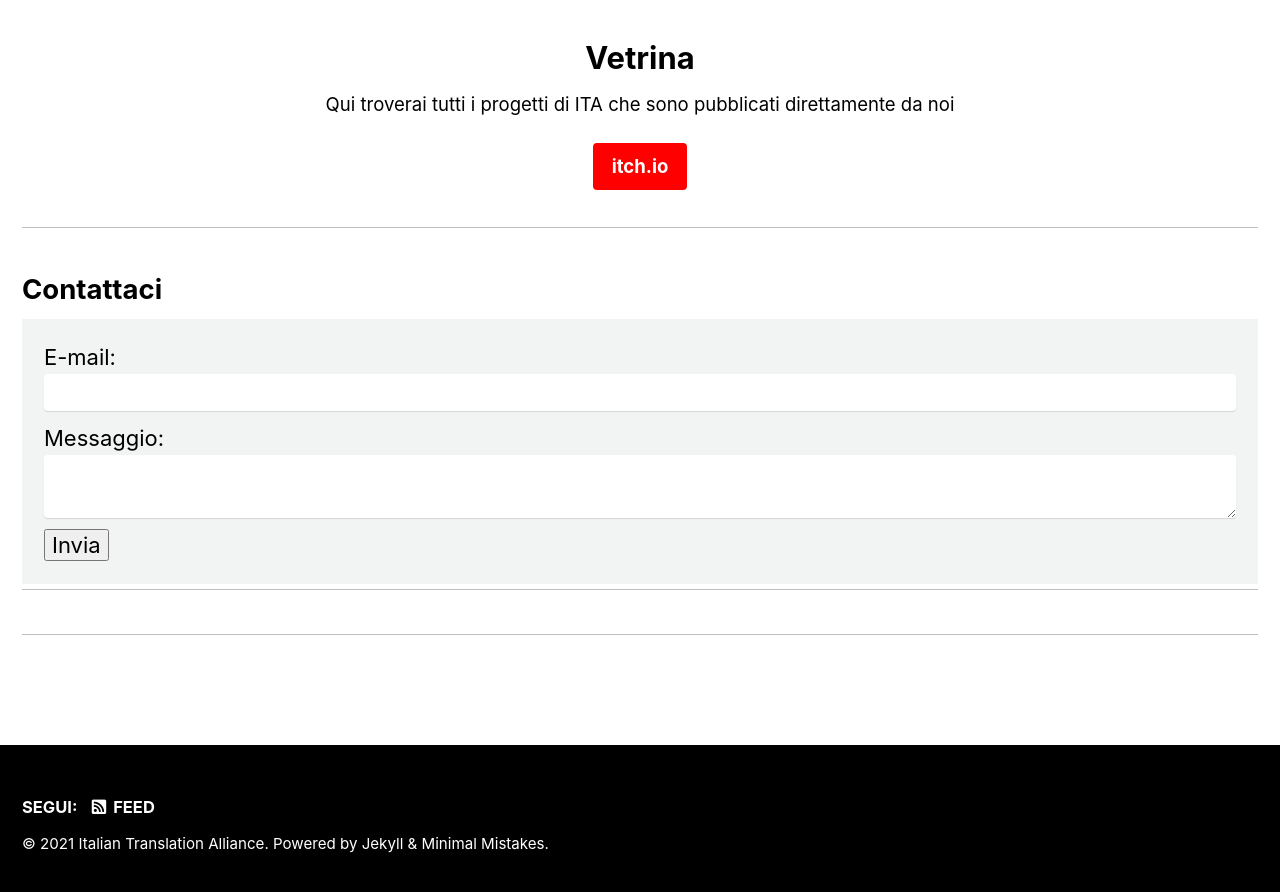
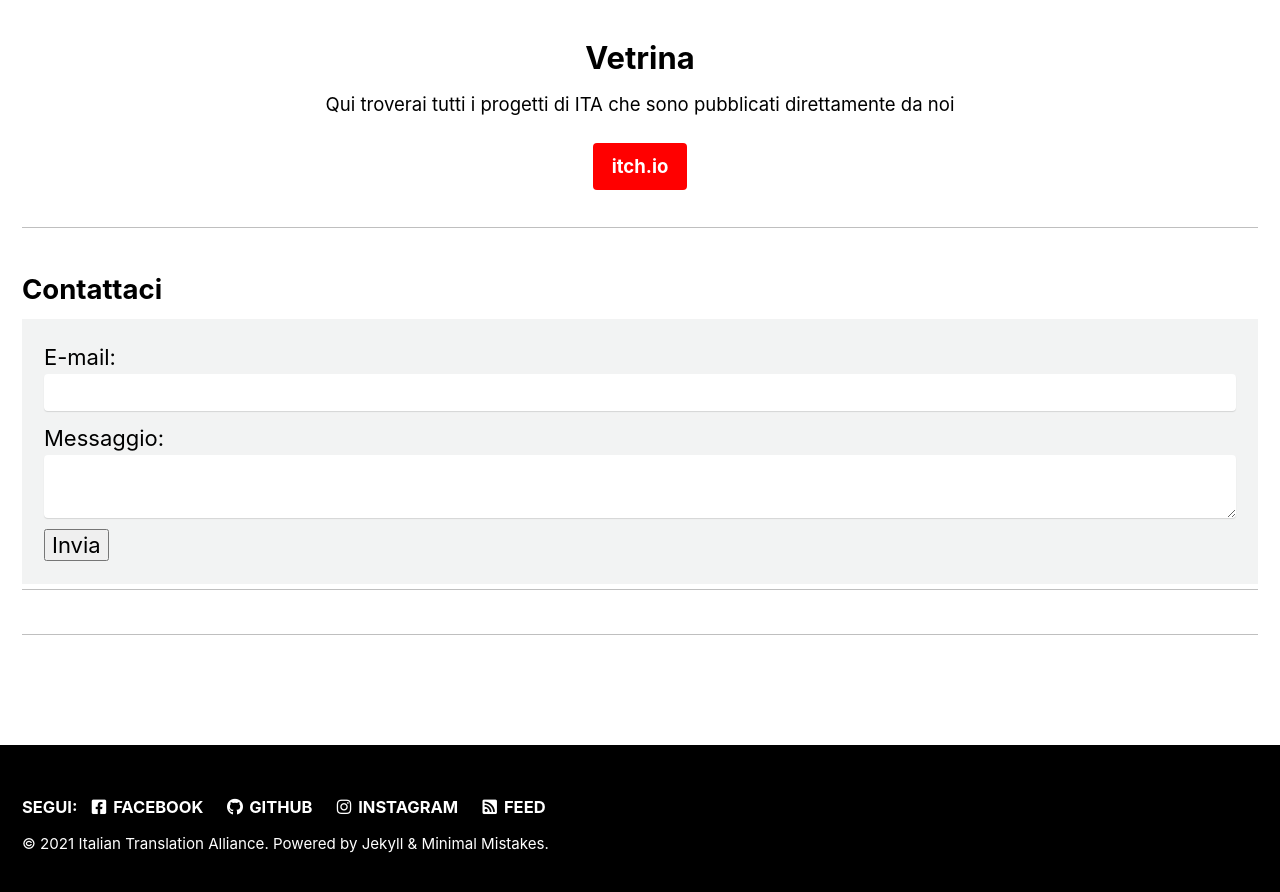
Before and after one commit to Italian-Translation-Alliance/italian-translation-alliance.github.io, a Jekyll site: the page built from index.html, in a window 1280 px wide and 900 px high, scrolled down 953 px. Shown: the top 892 px of the window. Built offline with Jekyll 4.4.1, drawn with Linux system fonts in a browser that asks for light colours; cached includes are drawn as plain includes; the list of posts is cut into pages by our own code; comment, search, counter and statistics services are not loaded; some of the changed lines change nothing that is shown.

Commit message:
Update _config.yml

```diff
--- a/_config.yml
+++ b/_config.yml
@@ -102,22 +102,22 @@
   links:
     - label: "Email"
       icon: "fas fa-fw fa-envelope-square"
-      # url: "mailto:your.name@email.com"
-    - label: "Website"
-      icon: "fas fa-fw fa-link"
-      url: "https://zeruhur.space"
-    - label: "Twitter"
-      icon: "fab fa-fw fa-twitter-square"
-      url: "https://twitter.com/zeruhur"
+      url: "mailto: italian.translation.alliance@gmail.com"
+    # - label: "Website"
+    #   icon: "fas fa-fw fa-link"
+    #   url: "https://zeruhur.space"
+    # - label: "Twitter"
+    #   icon: "fab fa-fw fa-twitter-square"
+    #   url: "https://twitter.com/zeruhur"
     - label: "Facebook"
       icon: "fab fa-fw fa-facebook-square"
-      url: "https://facebook.com/Zeruhur"
+      url: "https://www.facebook.com/italiantranslationalliance"
     - label: "GitHub"
       icon: "fab fa-fw fa-github"
-      url: "https://github.com/zeruhur"
+      url: "https://github.com/Italia-Translation-Alliance"
     - label: "Instagram"
       icon: "fab fa-fw fa-instagram"
-      url: "https://instagram.com/zeruhur"
+      url: "https://instagram.com/italiantranslationalliance"
 
 # Site Footer
 footer:
@@ -127,10 +127,10 @@
       # url:
     - label: "Facebook"
       icon: "fab fa-fw fa-facebook-square"
-      # url:
+      url: "https://www.facebook.com/italiantranslationalliance"
     - label: "GitHub"
       icon: "fab fa-fw fa-github"
-      # url:
+      url: "https://github.com/Italia-Translation-Alliance"
     - label: "GitLab"
       icon: "fab fa-fw fa-gitlab"
       # url:
@@ -139,7 +139,7 @@
       # url:
     - label: "Instagram"
       icon: "fab fa-fw fa-instagram"
-      # url:
+      url: "https://instagram.com/italiantranslationalliance"
 
 
 # Reading Files
```
